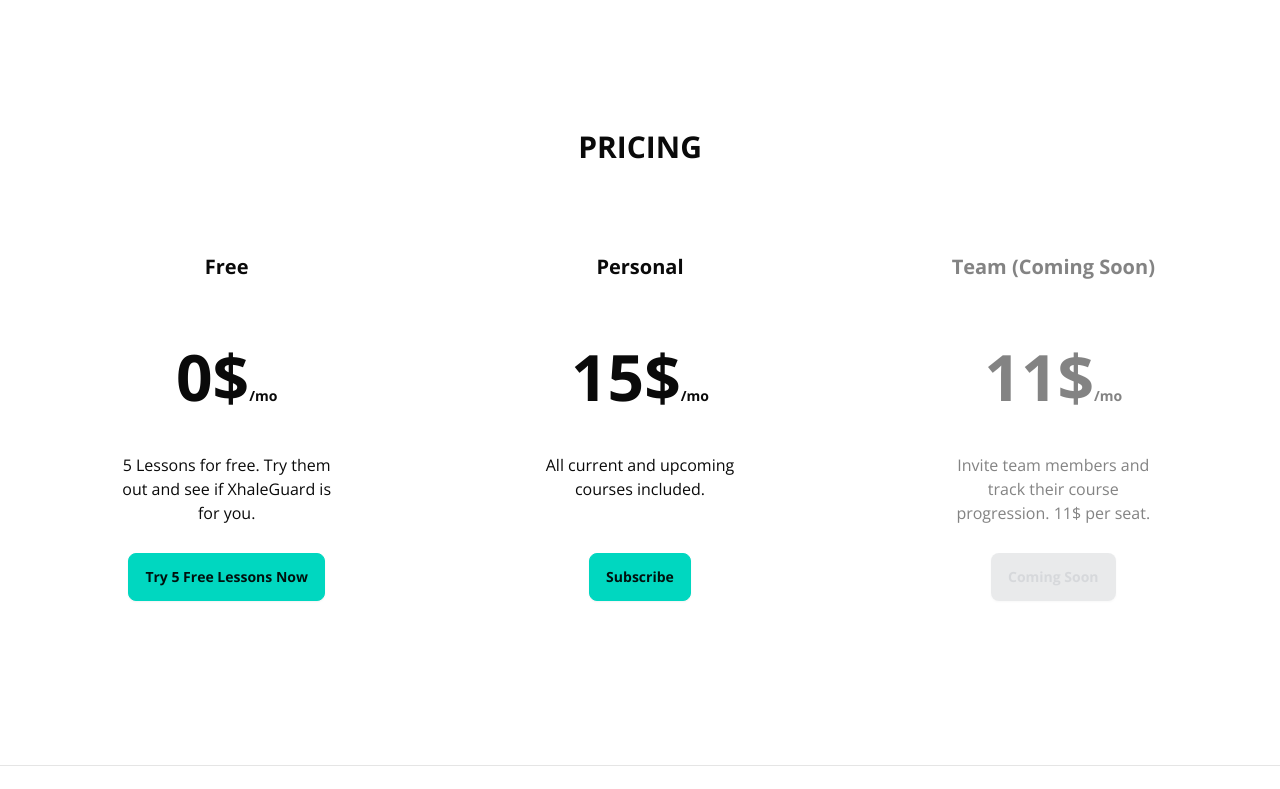
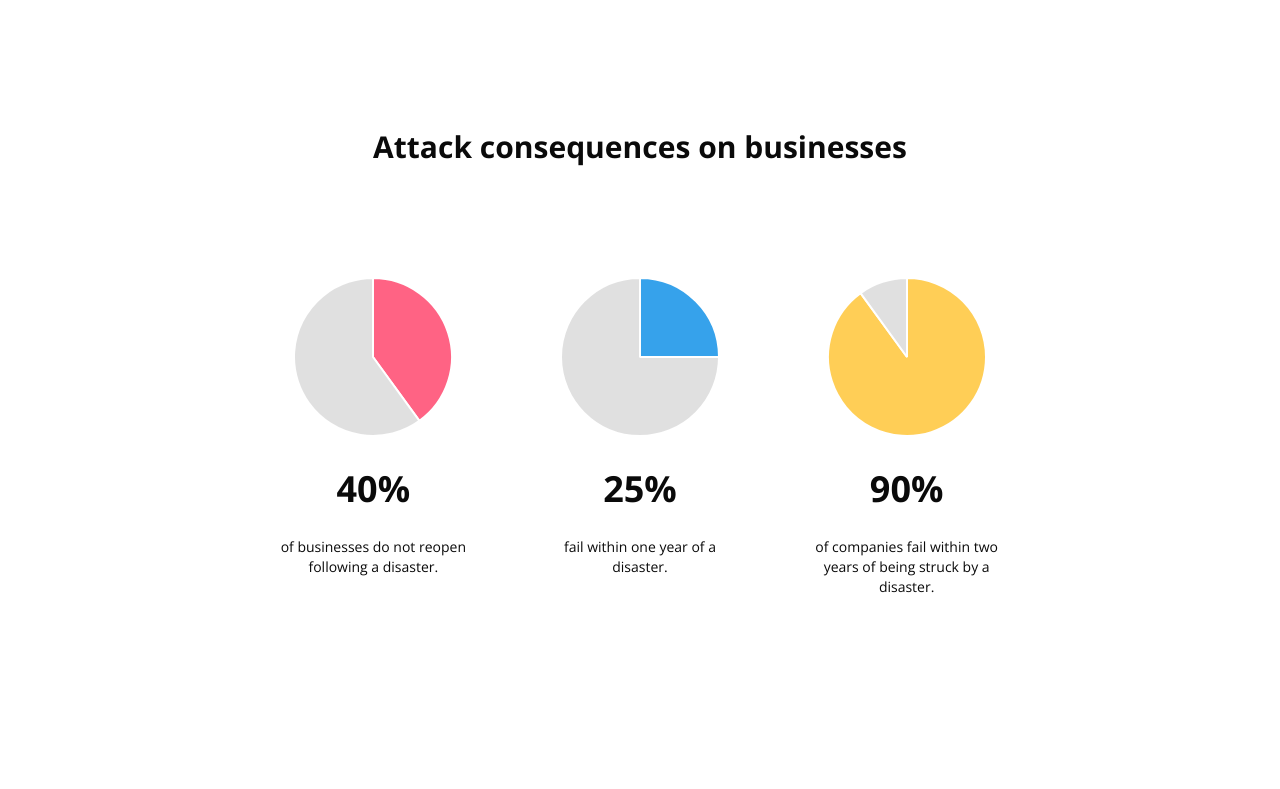
Before and after one commit to jonas-soderholm/juporia, a Next.js app: page / in a window 1280 px wide. Shown: the part 1780-2569 px from the top of the page. Built offline with nearby package versions, Linux system fonts and the light colour scheme; no server answers.

Commit message:
Add piecharts to hero for attack consequences

```diff
--- a/components/header/auth/header-auth.tsx
+++ b/components/header/auth/header-auth.tsx
@@ -18,9 +18,9 @@
     <div className="flex items-center ">
       {/* Hey, {user.email}! */}
       <ThemeSwitcher />
-      <a className=" hover:underline ml-2">
+      <div className=" hover:underline ml-2">
         <Link href="/courses">Courses</Link>
-      </a>
+      </div>
       <div>
         <HamburgerMenu />
       </div>
--- a/components/hero/hero.tsx
+++ b/components/hero/hero.tsx
@@ -1,6 +1,9 @@
+"use client";
+
 import Link from "next/link";
 import Subscriptions from "./subscriptions";
 import { ValueProposition } from "./valueProposition";
+import PieCharts from "./piecharts";
 
 export default function Hero() {
   return (
@@ -45,7 +48,9 @@
         <p className="text-stone-700 text-sm">Full access - $19/mo.</p>
       </div>
 
+
       <ValueProposition />
+      <PieCharts />
       <Subscriptions />
     </>
   );
--- /dev/null
+++ b/components/hero/piecharts.tsx
@@ -0,0 +1,78 @@
+import { Chart as ChartJS, ArcElement, Tooltip, Legend } from 'chart.js';
+import { Pie } from 'react-chartjs-2';
+
+// Register the required elements with ChartJS
+ChartJS.register(ArcElement, Tooltip, Legend);
+
+export default function PieCharts() {
+  const pieData = [
+    {
+      title: "40%",
+      percentage: 40,
+      color: "#FF6384",
+      content: "of businesses do not reopen following a disaster.",
+    },
+    {
+      title: "25%",
+      percentage: 25,
+      color: "#36A2EB",
+      content: "fail within one year of a disaster.",
+    },
+    {
+      title: "90%",
+      percentage: 90,
+      color: "#FFCE56",
+      content: "of companies fail within two years of being struck by a disaster.",
+    },
+  ];
+
+  return (
+    <>
+      <div className="flex justify-center mx-auto font-bold text-3xl mb-14 mt-[10rem]">
+        Attack consequences on businesses
+      </div>
+
+      <div className="flex flex-wrap justify-center max-w-[50rem] mx-auto gap-8 px-4">
+        {pieData.map((data, index) => (
+          <div
+            key={index}
+            className="card bg-base-100 md:w-56 w-full max-w-lg mx-auto rounded-lg flex flex-col justify-between py-6"
+          >
+            <div className="card-body items-center text-center flex-grow">
+              <Pie
+                data={{
+                  labels: [`${data.percentage}%`],
+                  datasets: [
+                    {
+                      data: [data.percentage, 100 - data.percentage],
+                      backgroundColor: [data.color, "#E0E0E0"],
+                      hoverBackgroundColor: [data.color, "#E0E0E0"],
+                    },
+                  ],
+                }}
+                options={{
+                  maintainAspectRatio: true,
+                  responsive: true,
+                  animation: {
+                    duration: 500,
+                  },
+                  plugins: {
+                    legend: {
+                      display: false,
+                    },
+                  },
+                }}
+              />
+            </div>
+            <header className="card-title mb-3 text-4xl mx-auto flex items-center justify-center">
+              {data.title}
+            </header> {/* Fixed height for title */}
+            <p className="text-sm mx-auto text-center p-4 h-[5rem]">
+              {data.content}
+            </p>
+          </div>
+        ))}
+      </div>
+    </>
+  );
+}
--- a/components/hero/subscriptions.tsx
+++ b/components/hero/subscriptions.tsx
@@ -2,10 +2,8 @@
   const subscriptions = [
     {
       title: "Free",
-      description:
-        "5 Lessons for free. Try them out and see if XhaleGuard is for you.",
-      image:
-        "https://img.daisyui.com/images/stock/photo-1606107557195-0e29a4b5b4aa.webp",
+      description: "5 Lessons for free. Try them out and see if XhaleGuard is for you.",
+      image: "https://img.daisyui.com/images/stock/photo-1606107557195-0e29a4b5b4aa.webp",
       active: true,
       price: "0$",
       buttontext: "Try 5 Free Lessons Now",
@@ -13,18 +11,15 @@
     {
       title: "Personal",
       description: "All current and upcoming courses included.",
-      image:
-        "https://img.daisyui.com/images/stock/photo-1606107557195-0e29a4b5b4aa.webp",
+      image: "https://img.daisyui.com/images/stock/photo-1606107557195-0e29a4b5b4aa.webp",
       active: true,
       price: "15$",
       buttontext: "Subscribe",
     },
     {
       title: "Team (Coming Soon)",
-      description:
-        "Invite team members and track their course progression. 11$ per seat.",
-      image:
-        "https://img.daisyui.com/images/stock/photo-1606107557195-0e29a4b5b4aa.webp",
+      description: "Invite team members and track their course progression. 11$ per seat.",
+      image: "https://img.daisyui.com/images/stock/photo-1606107557195-0e29a4b5b4aa.webp",
       active: false,
       price: "11$",
       buttontext: "Coming Soon",
@@ -33,15 +28,15 @@
 
   return (
     <>
-      <div className=" flex justify-center mx-auto font-bold text-3xl mb-14 mt-[10rem]">
-        PRICING
+      <div className="flex justify-center mx-auto font-bold text-3xl mb-14 mt-[10rem]">
+       ExhaleGuard Course Pricing
       </div>
 
-      <div className="flex flex-wrap justify-center max-w-[80rem] mx-auto gap-8 px-4">
+      <div className="flex flex-wrap justify-center max-w-[80rem] mx-auto px-4 gap-8">
         {subscriptions.map((subscription, index) => (
           <div
             key={index}
-            className={`card bg-base-100 md:w-72 w-full max-w-xs mx-auto ${!subscription.active ? "opacity-50" : ""} rounded-lg`}
+            className={`card bg-base-100 md:w-72 w-full max-w-xs ${!subscription.active ? "opacity-50" : ""} rounded-lg`}
           >
             <div className="card-body items-center text-center">
               <h2 className="card-title mb-5">{subscription.title}</h2>
--- a/package.json
+++ b/package.json
@@ -15,6 +15,7 @@
     "@supabase/ssr": "latest",
     "@supabase/supabase-js": "latest",
     "autoprefixer": "10.4.17",
+    "chart.js": "^4.4.6",
     "class-variance-authority": "^0.7.0",
     "clsx": "^2.1.1",
     "geist": "^1.2.1",
@@ -23,12 +24,14 @@
     "next-themes": "^0.3.0",
     "prettier": "^3.3.3",
     "react": "^18.3.1",
+    "react-chartjs-2": "^5.2.0",
     "react-dom": "^18.3.1"
   },
   "devDependencies": {
     "@types/jest": "^29.5.14",
     "@types/node": "20.10.6",
     "@types/react": "18.2.46",
+    "@types/react-chartjs-2": "^2.5.7",
     "@types/react-dom": "18.2.18",
     "cypress": "^13.15.2",
     "daisyui": "^4.12.13",
--- a/tsconfig.json
+++ b/tsconfig.json
@@ -23,6 +23,6 @@
       "@/*": ["./*"]
     }
   },
-  "include": ["next-env.d.ts", "**/*.ts", "**/*.tsx", ".next/types/**/*.ts"],
+  "include": ["next-env.d.ts", "**/*.ts", "**/*.tsx", ".next/types/**/*.ts", "cypress/support/e2e.js"],
   "exclude": ["node_modules"]
 }
```
Also changed, not shown: 2 other files (tests, documents, lock files or other folders).
